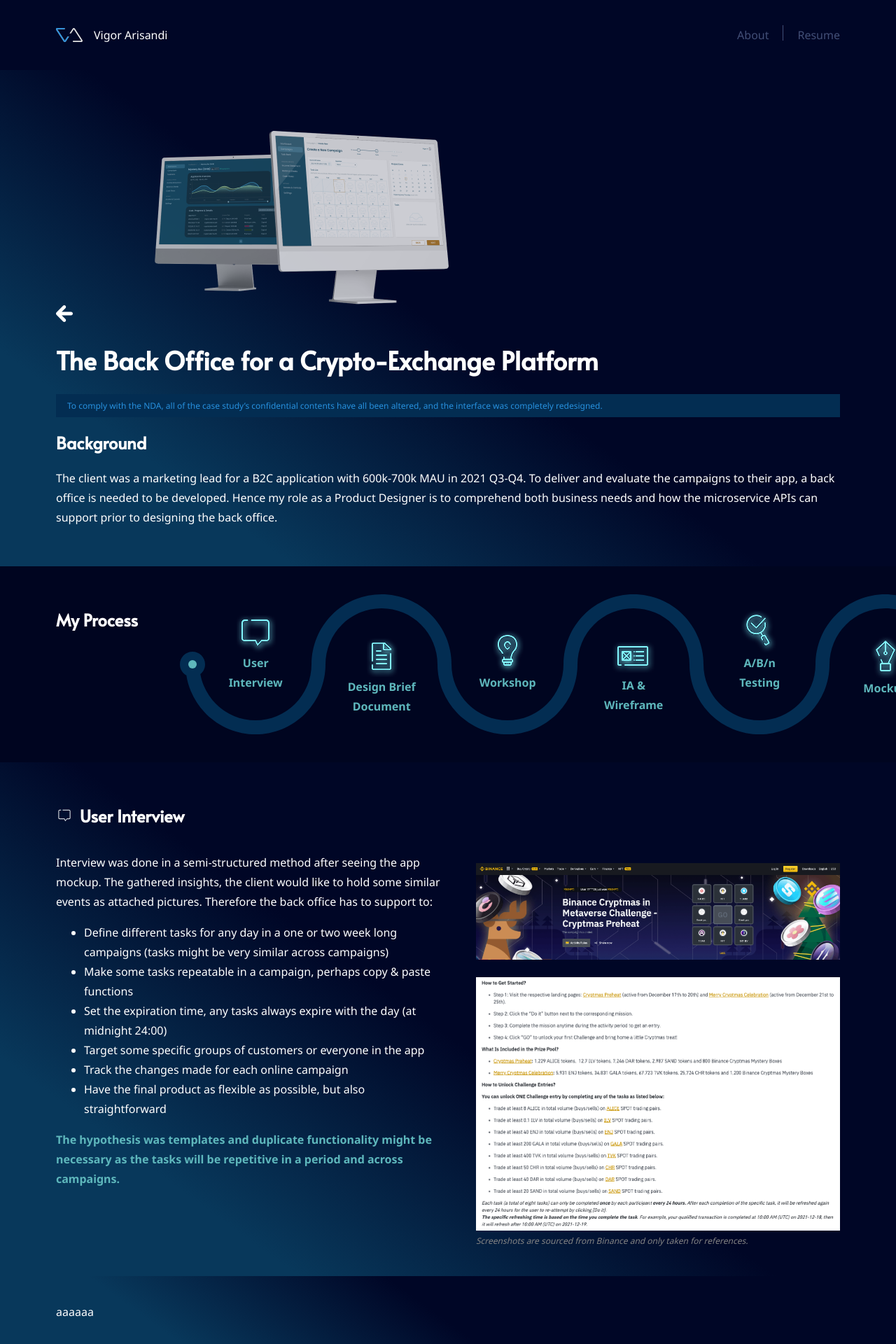
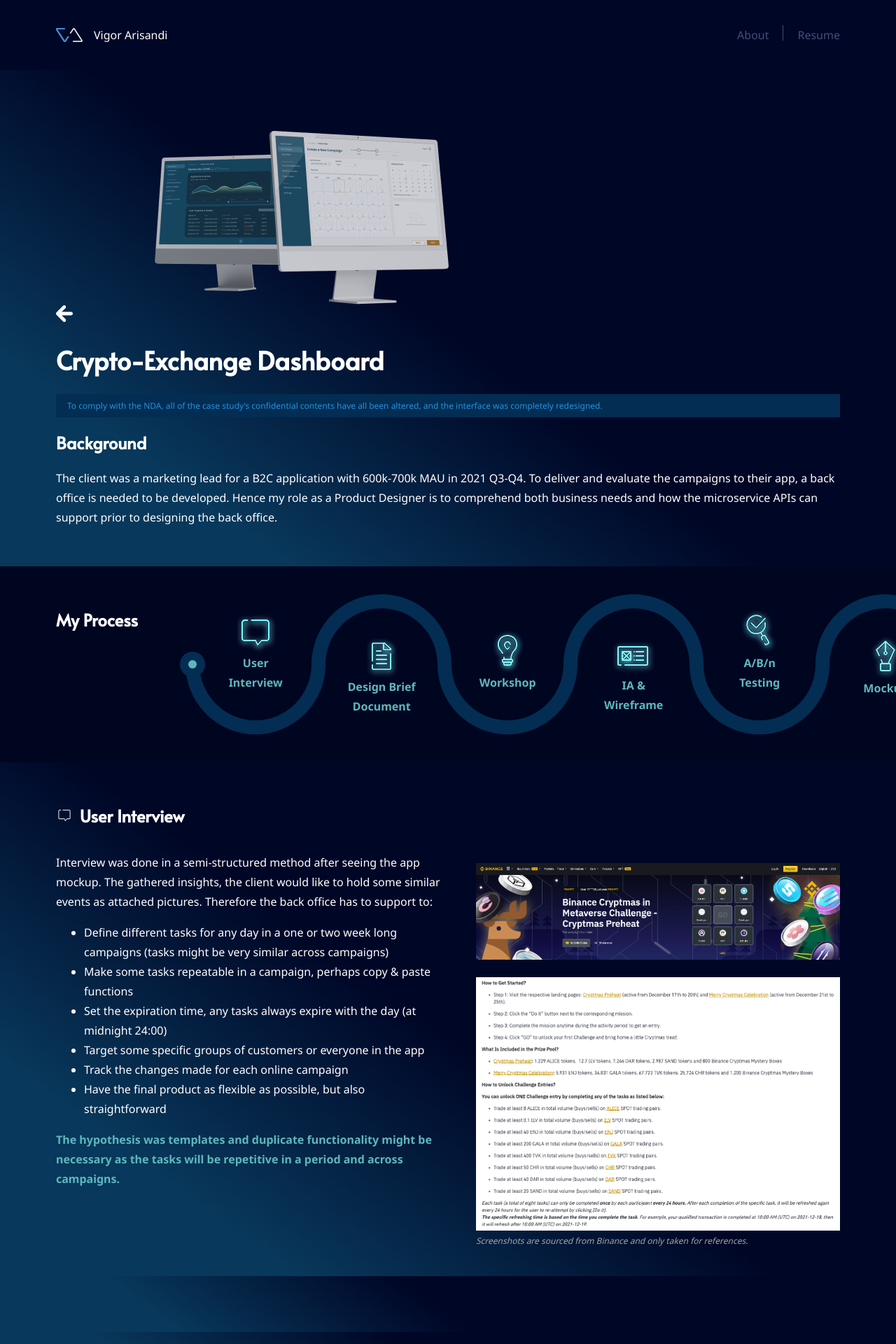
Before and after one commit to a-design-di/portfolio, a Next.js app: page /landing/detail in a window 1280 px wide. Shown: the top 1920 px of the page at 70% size. Built offline with nearby package versions, Linux system fonts and the light colour scheme.

Commit message:
Small changes:

```diff
--- a/pages/landing/detail.js
+++ b/pages/landing/detail.js
@@ -24,7 +24,7 @@ export default function campaign_detail() {
           <img src="/back.svg"></img>
         </a>
         <img src="/campaign-banner.png"></img>
-        <h1>The Back Office for a Crypto-Exchange Platform</h1>
+        <h1>Crypto-Exchange Dashboard</h1>
         <div className="nda">
           To comply with the NDA, all of the case study’s confidential contents
           have all been altered, and the interface was completely redesigned.
@@ -144,7 +144,7 @@ export default function campaign_detail() {
           </div>
         </div>
       </div>
-      <div className="bg-main pb40 pt40 ph80">aaaaaa</div>
+      <div className="bg-main pb40 pt40 ph80"></div>
       <div className="bg-main pb40 pt40 ph80">aaaaaa</div>
       <div className="bg-main pb40 pt40 ph80">aaaaaa</div>
       <div className="bg-main pb40 pt40 ph80">aaaaaa</div>
--- a/styles/main.css
+++ b/styles/main.css
@@ -45,7 +45,7 @@ body {
   font-size: 12px;
   font-style: italic;
   line-height: 20px;
-  color: #848484;
+  color: #a6a6a6;
 }
 
 /* utilities */
```
